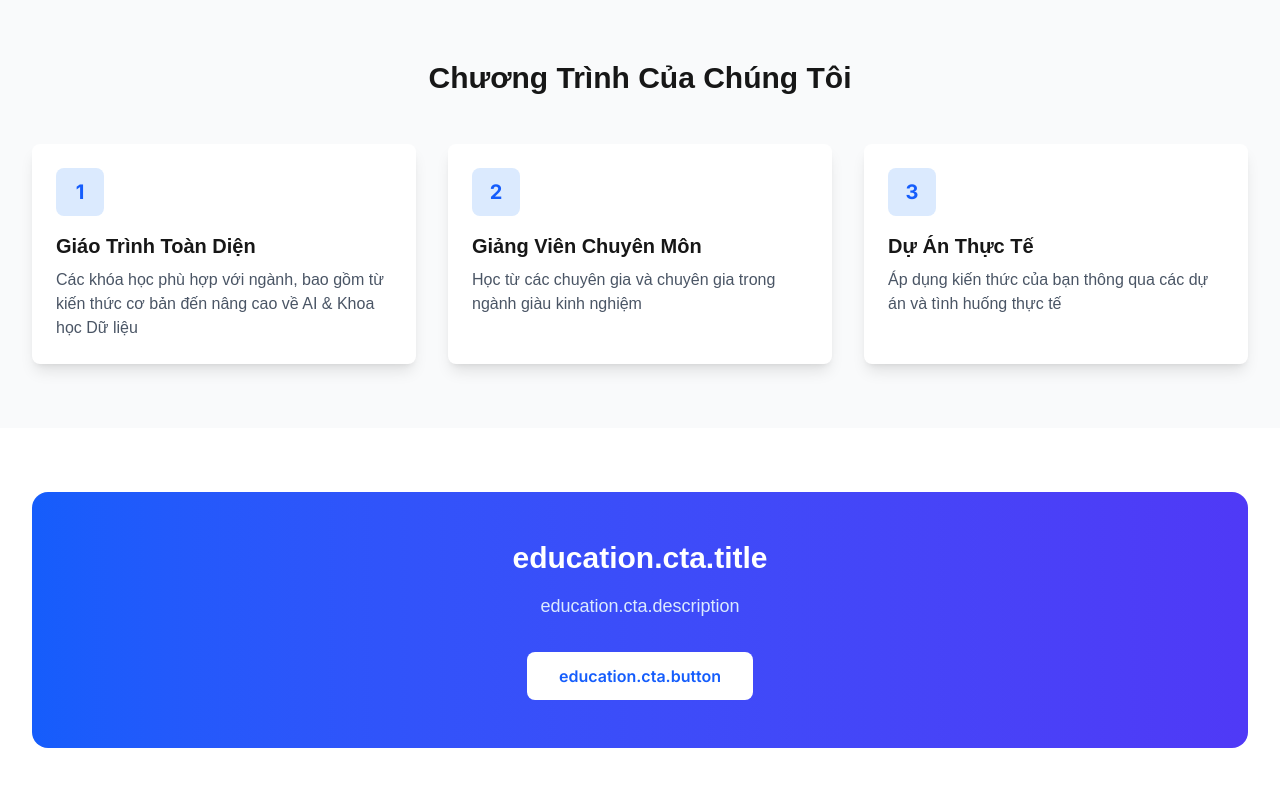
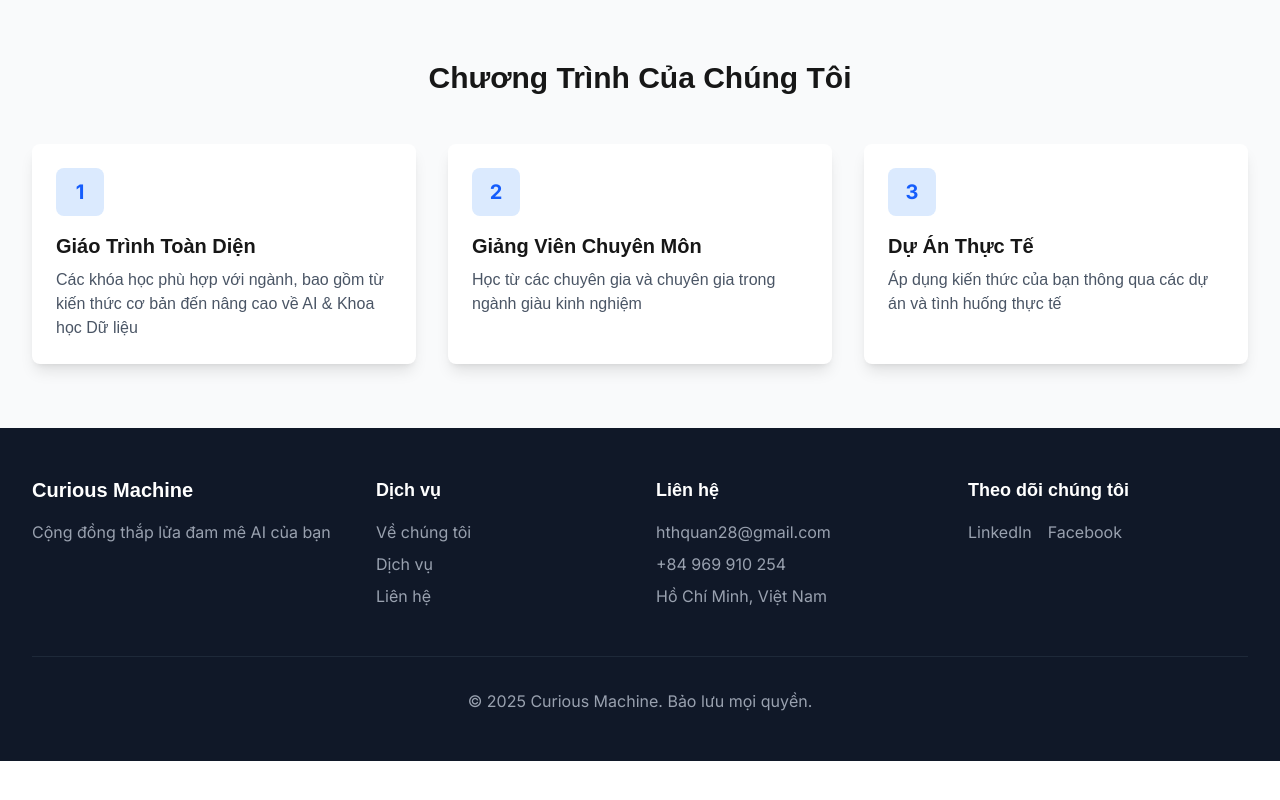
Before and after one commit to HuynhThanhQuan/landing_page, a Next.js app: page /education in a window 1280 px wide. Shown: the part 2221-3021 px from the top of the page. After the commit the page ends 2982 px from the top, so only its background shows below. Built offline with nearby package versions, Linux system fonts and the light colour scheme.

Commit message:
add footer for Education page

```diff
--- a/src/app/education/page.tsx
+++ b/src/app/education/page.tsx
@@ -4,7 +4,7 @@ import { motion } from 'framer-motion';
 import { EducationTimeline } from '../../components/EducationTimeline';
 import { EducationHero } from '../../components/EducationHero';
 import { EducationFeatures } from '../../components/EducationFeatures';
-import { EducationCTA } from '../../components/EducationCTA';
+import { Footer } from '@/components/Footer';
 
 export default function EducationPage() {
   return (
@@ -17,7 +17,7 @@ export default function EducationPage() {
       <EducationHero />
       <EducationTimeline />
       <EducationFeatures />
-      <EducationCTA />
+      <Footer />
     </motion.div>
   );
 }
--- a/src/components/Footer.tsx
+++ b/src/components/Footer.tsx
@@ -1,10 +1,20 @@
 "use client";
 
 import Link from 'next/link';
+import { usePathname } from 'next/navigation';
 import { useLanguage } from '@/contexts/LanguageContext';
 
 export const Footer = () => {
   const { t } = useLanguage();
+  const pathname = usePathname();
+  const isEducationPage = pathname === '/education';
+
+  const getLinkHref = (section: string) => {
+    if (isEducationPage) {
+      return `/#${section}`;
+    }
+    return `#${section}`;
+  };
 
   return (
     <footer className="bg-gray-900 text-white py-12">
@@ -27,17 +37,17 @@ export const Footer = () => {
             </h4>
             <ul className="space-y-2">
               <li>
-                <Link href="#about" className="text-gray-400 hover:text-white transition-colors">
+                <Link href={getLinkHref('about')} className="text-gray-400 hover:text-white transition-colors">
                   {t('footer.links.about')}
                 </Link>
               </li>
               <li>
-                <Link href="#services" className="text-gray-400 hover:text-white transition-colors">
+                <Link href={getLinkHref('services')} className="text-gray-400 hover:text-white transition-colors">
                   {t('footer.links.services')}
                 </Link>
               </li>
               <li>
-                <Link href="#faq-contact" className="text-gray-400 hover:text-white transition-colors">
+                <Link href={getLinkHref('faq-contact')} className="text-gray-400 hover:text-white transition-colors">
                   {t('footer.links.contact')}
                 </Link>
               </li>
```
